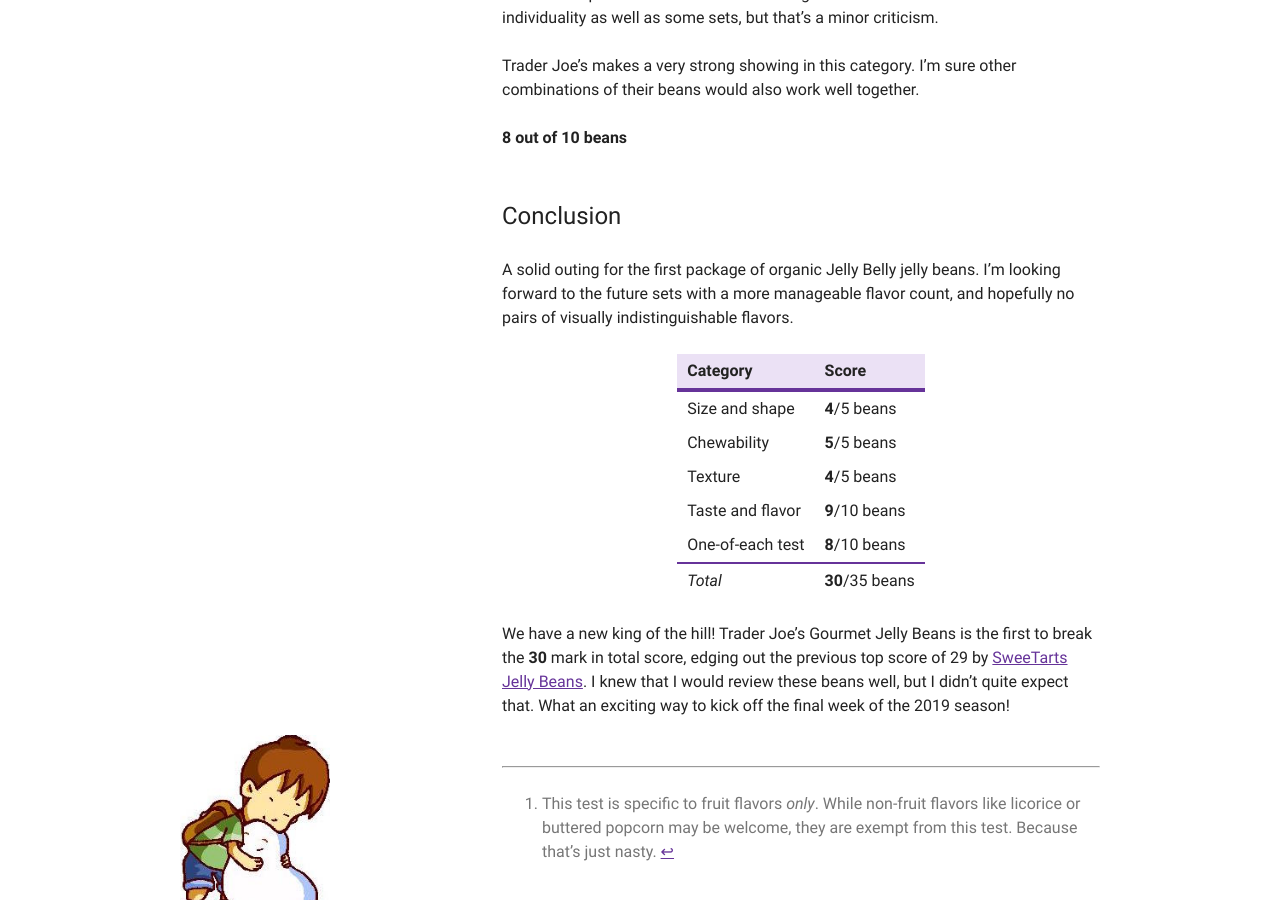
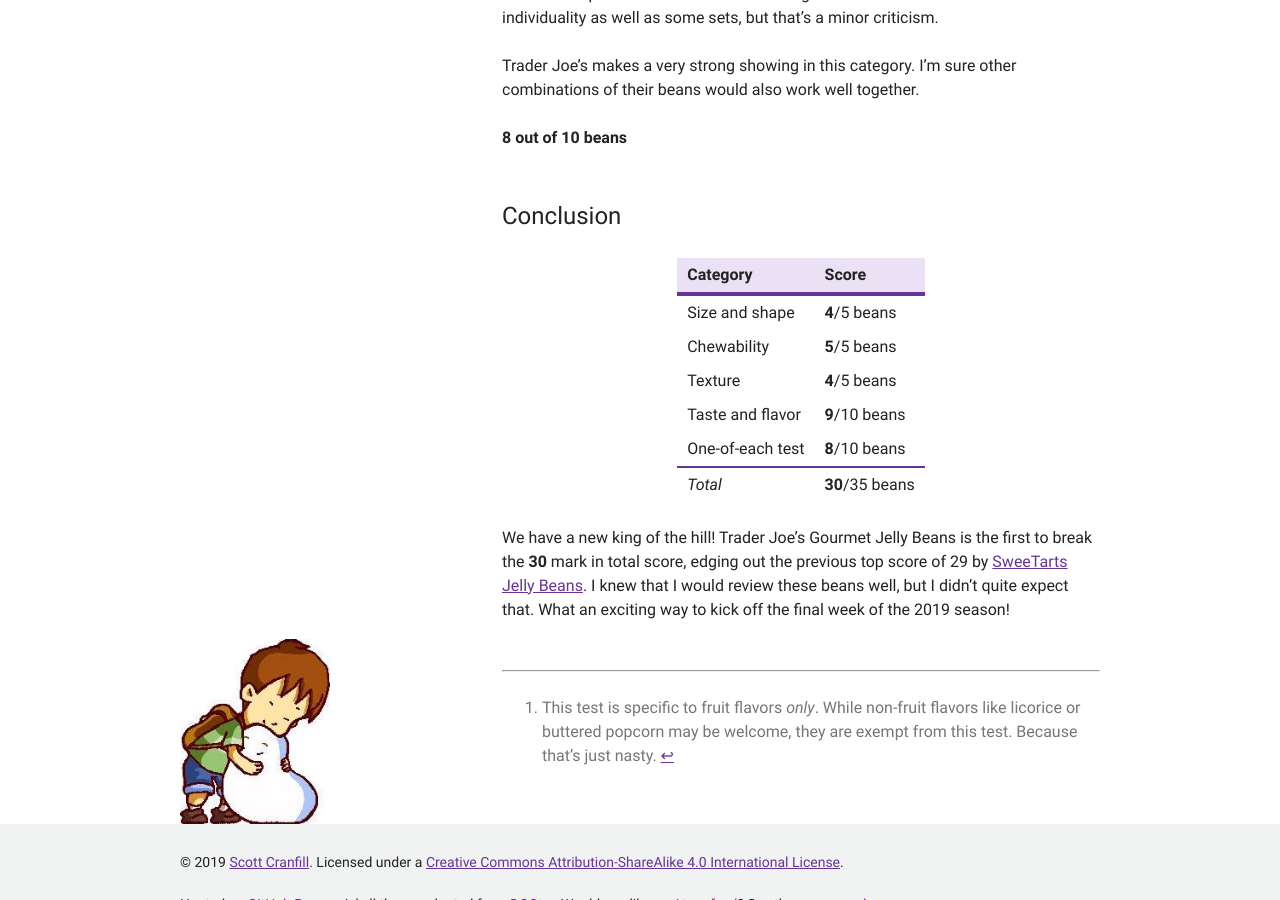
Before and after one commit to Scotchester/jellybeans, a Jekyll site: the page built from _posts/2019-04-14-trader-joes-gourmet-jelly-beans.md, in a window 1280 px wide and 900 px high, scrolled down 3420 px. Built offline with Jekyll 4.4.1, drawn with Linux system fonts in a browser that asks for light colours; emoji names are drawn with the system emoji font.

Commit message:
Remove errant leftover paragraph

```diff
--- a/_posts/2019-04-14-trader-joes-gourmet-jelly-beans.md
+++ b/_posts/2019-04-14-trader-joes-gourmet-jelly-beans.md
@@ -172,10 +172,6 @@
 
 ## Conclusion
 
-A solid outing for the first package of organic Jelly Belly jelly beans.
-I'm looking forward to the future sets with a more manageable flavor count,
-and hopefully no pairs of visually indistinguishable flavors.
-
 Category         | Score
 ---------------- | ---------------
 Size and shape   | **4**/5 beans
```
